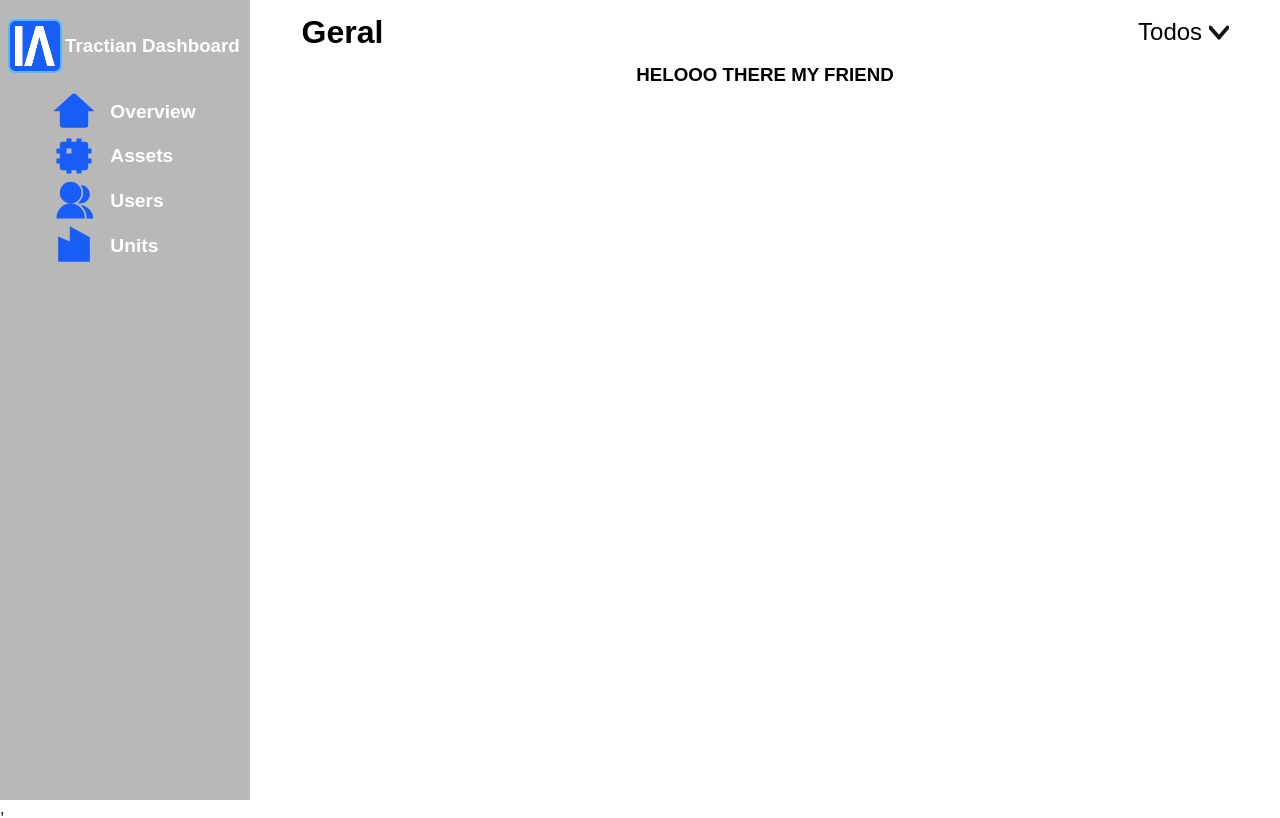
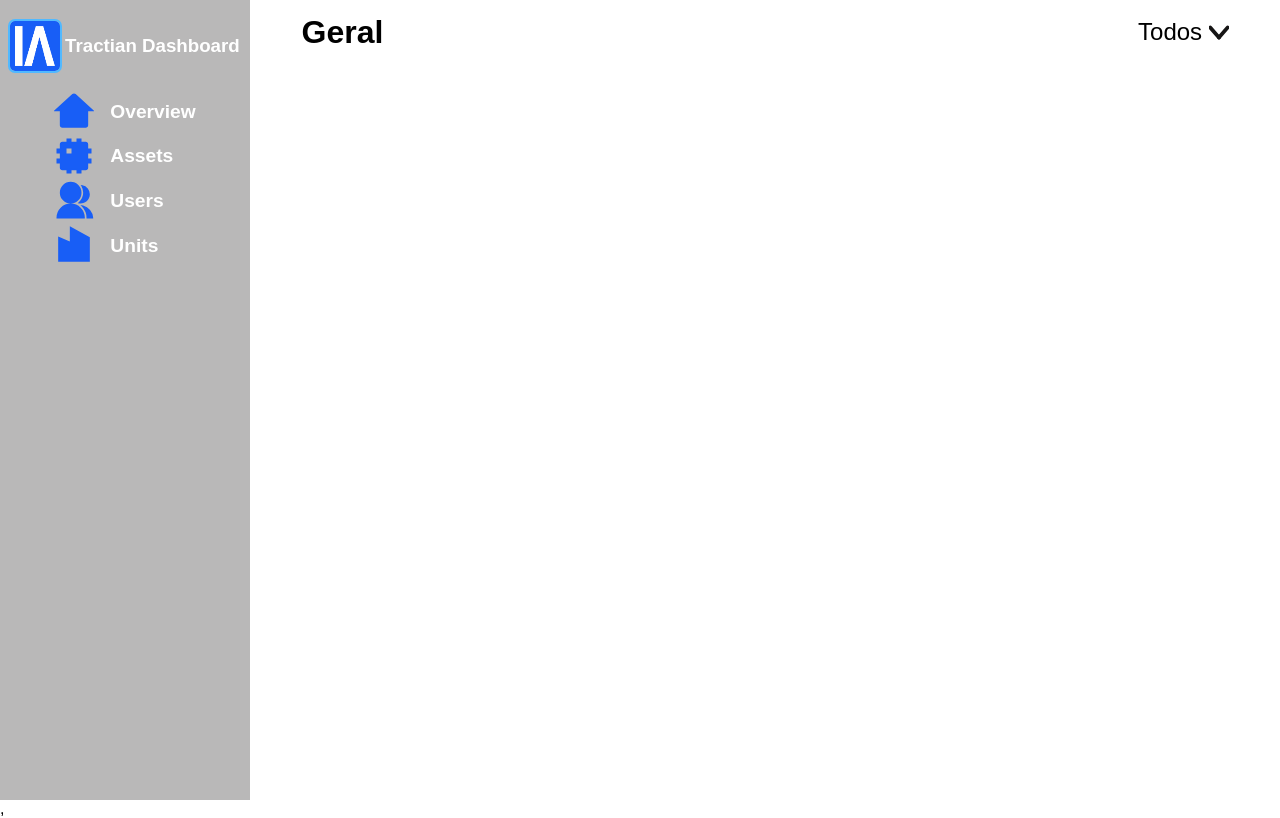
Before and after one commit to cezarvasconcelos/dashboard-tractian-test, a React (Create React App) app: page /invoices in a window 1280 px wide. Built offline with nearby package versions, Linux system fonts and the light colour scheme.

Commit message:
refactor: add index for views, to better import

```diff
--- a/src/App.jsx
+++ b/src/App.jsx
@@ -1,13 +1,12 @@
 import styled, { ThemeProvider } from "styled-components";
-import { BrowserRouter as Router, Routes, Route, Link } from "react-router-dom";
+import { Routes, Route } from "react-router-dom";
 import { useEffect, useState } from "react";
 import { useSelector } from "react-redux";
-import db from "./database.json";
+import db from "services/database.json";
 import { displayFlex, displayFlexCenter, displayFlexColumn } from "css/styles";
 import { theme } from "css/theme";
 import { Header, Navbar } from "components";
-import Overview from "view/Overview";
-import Test from "view/Test";
+import { Overview, Assets, Users, Units } from "view";
 
 function App() {
   const [units, setUnits] = useState(db.units);
@@ -29,8 +28,6 @@ function App() {
       return user.unitId === unitSelected;
     });
     setUnitUsers(usersFiltered);
-    console.log(assetsFiltered);
-    console.log(usersFiltered);
   }, [unitSelected]);
 
   return (
@@ -45,7 +42,7 @@ function App() {
 
           <Routes>
             <Route
-              path="overview"
+              path={"/"}
               element={
                 <Overview
                   assets={unitAssets}
@@ -55,7 +52,9 @@ function App() {
                 />
               }
             />
-            <Route path="invoices" element={<Test />} />
+            <Route path="assets" element={<Assets assets={unitAssets} />} />
+            <Route path="users" element={<Users />} />
+            <Route path="Units" element={<Units />} />
           </Routes>
         </RightContainer>
       </ThemeProvider>
@@ -73,7 +72,6 @@ const PageContainer = styled.div`
 
 const LeftContainer = styled.div`
   ${displayFlexColumn};
-  /* min-width: 60px; */
   max-width: 300px;
 `;
 
--- a/src/components/Navbar.jsx
+++ b/src/components/Navbar.jsx
@@ -1,5 +1,6 @@
 import { displayFlexCenter, displayFlexColumn } from "css/styles";
 import React from "react";
+import { useState } from "react";
 import { Link } from "react-router-dom";
 import styled from "styled-components";
 import { UserIcon, AssetsIcon, UnitsIcon, OverviewIcon } from "./icon";
@@ -15,7 +16,7 @@ const Navbar = () => {
       </NavLogo>
       <Menu>
         <MenuList>
-          <LinkStyled to="/overview">
+          <LinkStyled to="/">
             <OverviewIcon />
             <span>Overview</span>
           </LinkStyled>
--- a/src/components/UnitsInfo.jsx
+++ b/src/components/UnitsInfo.jsx
@@ -3,8 +3,6 @@ import InfoTotal from "./InfoTotal";
 
 const UnitsInfo = ({ units }) => {
   const [totalUnits, setTotalUnits] = useState(0);
-
-  console.log(units);
   useEffect(() => {
     setTotalUnits(units.length);
   }, [units]);
--- /dev/null
+++ b/src/components/containers/ViewContainer.jsx
@@ -0,0 +1,10 @@
+import { displayFlexCenter } from "css/styles";
+import styled from "styled-components";
+const ViewContainer = styled.div`
+  ${displayFlexCenter};
+  flex-wrap: wrap;
+  /* height: 100vh; */
+  width: 90%;
+`;
+
+export default ViewContainer;
--- /dev/null
+++ b/src/view/Assets.jsx
@@ -0,0 +1,49 @@
+import ViewContainer from "components/containers/ViewContainer";
+import { displayFlexCenter } from "css/styles";
+import { useEffect, useState } from "react";
+import { useSelector } from "react-redux";
+import styled from "styled-components";
+import db from "services/database.json";
+
+// {
+//       "id": 1,
+//       "sensors": ["GSJ1535"],
+//       "model": "motor",
+//       "status": "inAlert",
+//       "healthscore": 70,
+//       "name": "Motor H13D-1",
+//       "image": "https://tractian-img.s3.amazonaws.com/6d5028682016cb43d02b857d4f1384ae.jpeg",
+//       "specifications": {
+//         "maxTemp": 80
+//       },
+//       "metrics": {
+//         "totalCollectsUptime": 7516,
+//         "totalUptime": 1419.620084999977,
+//         "lastUptimeAt": "2021-02-16T16:17:50.180Z"
+//       },
+//       "unitId": 1,
+//       "companyId": 1
+//     },
+
+const Assets = ({ assets }) => {
+  // console.log(assets);
+
+  return (
+    <ViewContainer>
+      {assets.map((el) => (
+        <AssetCard key={el.id}>
+          <div>{el.name}</div>
+          <img src={el.image} alt={"image of " + el.model} />
+        </AssetCard>
+      ))}
+    </ViewContainer>
+  );
+};
+const AssetCard = styled.div`
+  ${displayFlexCenter};
+  img {
+    width: 100px;
+    height: 100px;
+  }
+`;
+export default Assets;
--- a/src/view/Overview.jsx
+++ b/src/view/Overview.jsx
@@ -1,22 +1,15 @@
 import { AssetsInfo, GeneralChart, UnitsInfo, UsersInfo } from "components";
-import { displayFlexCenter } from "css/styles";
-import styled from "styled-components";
+import ViewContainer from "components/containers/ViewContainer";
 
 const Overview = ({ assets, users, units }) => {
   return (
-    <OverViewContainer>
+    <ViewContainer>
       <AssetsInfo assets={assets} />
       <UsersInfo users={users} />
       <UnitsInfo units={units} />
       {/* <GeneralChart info={unitSelected} /> */}
-    </OverViewContainer>
+    </ViewContainer>
   );
 };
 
-const OverViewContainer = styled.div`
-  ${displayFlexCenter};
-  flex-wrap: wrap;
-  /* height: 100vh; */
-  width: 90%;
-`;
 export default Overview;
--- a/src/view/Test.jsx
+++ /dev/null
@@ -1,19 +0,0 @@
-import { AssetsInfo, GeneralChart, UnitsInfo, UsersInfo } from "components";
-import { displayFlexCenter } from "css/styles";
-import styled from "styled-components";
-
-const Test = ({ unitAssets, unitUsers, units, unitSelected }) => {
-  return (
-    <OverViewContainer>
-      <h3>HELOOO THERE MY FRIEND</h3>
-    </OverViewContainer>
-  );
-};
-
-const OverViewContainer = styled.div`
-  ${displayFlexCenter};
-  flex-wrap: wrap;
-  /* height: 100vh; */
-  width: 90%;
-`;
-export default Test;
--- /dev/null
+++ b/src/view/Units.jsx
@@ -0,0 +1,14 @@
+import { AssetsInfo, GeneralChart, UnitsInfo, UsersInfo } from "components";
+import ViewContainer from "components/containers/ViewContainer";
+import { displayFlexCenter } from "css/styles";
+import styled from "styled-components";
+
+const Units = ({ unitAssets, unitUsers, units, unitSelected }) => {
+  return (
+    <ViewContainer>
+      <h3>HELOOO THERE MY FRIEND</h3>
+    </ViewContainer>
+  );
+};
+
+export default Units;
--- /dev/null
+++ b/src/view/Users.jsx
@@ -0,0 +1,14 @@
+import { AssetsInfo, GeneralChart, UnitsInfo, UsersInfo } from "components";
+import ViewContainer from "components/containers/ViewContainer";
+import { displayFlexCenter } from "css/styles";
+import styled from "styled-components";
+
+const Users = ({ unitAssets, unitUsers, units, unitSelected }) => {
+  return (
+    <ViewContainer>
+      <h3>HELOOO THERE MY FRIEND I'm on userland</h3>
+    </ViewContainer>
+  );
+};
+
+export default Users;
--- /dev/null
+++ b/src/view/index.js
@@ -0,0 +1,4 @@
+export { default as Overview } from './Overview'
+export { default as Assets } from './Assets'
+export { default as Users } from './Users'
+export { default as Units } from './Units'
```
Also changed, not shown: src/services/database.json (renamed from src/database.json).
